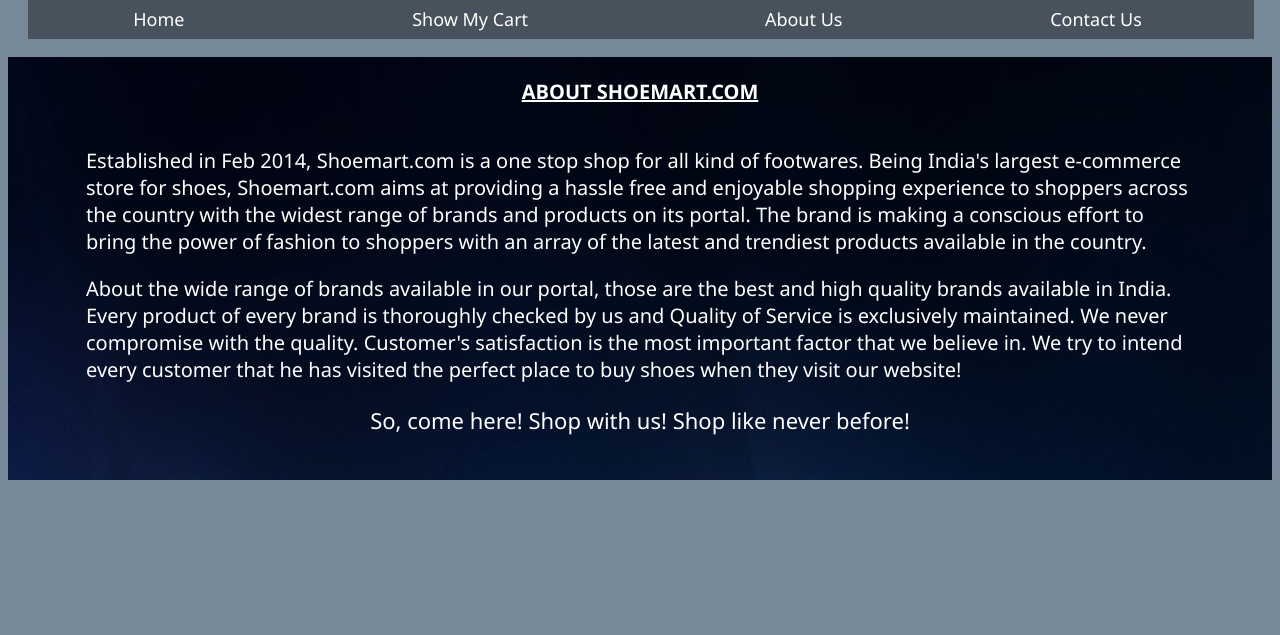
After one commit to mspuranika/shoemart.com, a PHP site: page /aboutus.php in a window 1280 px wide. The commit adds this page. Shown: the part 165-800 px from the top of the page. Run offline with PHP 8.4, Linux system fonts and the light colour scheme.

Commit message:
A simple e-commerce website to buy shoes online
I used PHP, HTML5, JavaScript and mySQL to construct this website.
Since I'm very new to PHP, please consider this website as a beginner's
work!

```diff
--- /dev/null
+++ b/aboutus.php
@@ -0,0 +1,37 @@
+<?php
+include("include/header.php");
+?>
+<html>
+    <head>
+        <style type="text/css">
+            .about{overflow:auto;font-size:20px;color:white;
+                  font-family:'WOL_Reg','Segoe UI',Tahoma,Helvetica,sans-serif;
+                  }
+        </style>
+    </head>
+    <body><br>
+        <table height="400px" width="100%" background="/shoemart.com/images/blueee.jpg" >
+            <tr height="30px"><td><br>
+            <div class="about" height="30px" valign="top" align="center"><b><u>ABOUT SHOEMART.COM</b></u></div>
+                </td></tr>
+            <tr height="370px"><td valign="top"><br><p class="about" style="margin-left: 75px;margin-right:75px;">
+                Established in Feb 2014, Shoemart.com is a one stop shop for all kind of footwares. Being India's largest e-commerce store for shoes,
+                Shoemart.com aims at providing a hassle free and enjoyable shopping experience to shoppers across the country with the widest range of brands and
+                products on its portal. The brand is making a conscious effort to bring the power of fashion to shoppers with an array of the latest and trendiest
+                products available in the country.
+
+                    </p>
+                    <p class="about" style="margin-left:75px; margin-right:75px;">
+                        About the wide range of brands available in our portal, those are the best and high quality brands
+                         available in India. Every product of every brand is thoroughly checked by us and Quality of
+                        Service is exclusively maintained. We never compromise with the quality. Customer's satisfaction is
+                        the most important factor that we believe in. We try to intend every customer that he has visited the
+                        perfect place to buy shoes when they visit our website!
+                    </p>
+                    <p class="about" style="margin-left:75px; margin-right:75px;font-size:22px;" align='center'>
+                        So, come here! Shop with us! Shop like never before!
+                    </p></td></tr>
+        </table>
+
+    </body>
+</html>
--- a/alreadybought.php
+++ b/alreadybought.php
@@ -13,7 +13,7 @@
                 padding: 15px;
                 color:white;
             }
-            a{text-decoration:none;color:black;-webkit-border-radius: 10px;-moz-border-radius:10px;height:30px;font-size:18px;}
+            a{text-decoration:none;color:inherit;-webkit-border-radius: 10px;-moz-border-radius:10px;height:30px;font-size:18px;}
             .pepe{font-family:'WOL_Reg','Segoe UI',Tahoma,Helvetica,sans-serif;font-size:22px;}
             .pepe1{font-family:'WOL_Reg','Segoe UI',Tahoma,Helvetica,sans-serif;font-size:18px;}
             .productdetail{font-size:20px;color:white;font-family:'WOL_Reg','Segoe UI',Tahoma,Helvetica,sans-serif;overflow:auto;}
--- a/buy.php
+++ b/buy.php
@@ -28,7 +28,7 @@
                 padding: 9px;
                 color:white;
             }
-            a{text-decoration:none;color:black;-webkit-border-radius: 10px;-moz-border-radius:10px;height:30px;font-size:18px;}
+            a{text-decoration:none;color:inherit;-webkit-border-radius: 10px;-moz-border-radius:10px;height:30px;font-size:18px;}
         </style>
         <script type="text/javascript">
             var image1 = new Image();
--- /dev/null
+++ b/cart.php
@@ -0,0 +1,4 @@
+<?php
+include("/wamp/www/shoemart.com/include/header.php");
+include("/wamp/www/shoemart.com/include/sidebar.php");
+?>
--- a/include/header.php
+++ b/include/header.php
@@ -10,11 +10,15 @@
             margin-top:1px;
             margin-left:3px;
         }
+        .menuba{font-family:'WOL_Reg','Segoe UI',Tahoma,Helvetica,sans-serif;margin-left:3px;
+               border:3px;border-color:#202122; margin-left:5px;color:white;font-size:18px;}
+        a{text-decoration:none;color:inherit;}
 
     </style>
 </head>
-<body bgcolor=#778899 ><br>
+<body bgcolor=#778899 >
     <table style="background-color:#778899;"  height=20% width=100% cellspacing=0 margin-top=0 margin-left=0>
+
         <tr>
             <td width=1%>
                 <a href="/shoemart.com/index.php"><img src="/shoemart.com/images/logo.jpg" alt="error" height=150em/></a>
@@ -22,11 +26,16 @@
             <td width=50% align="left" margin-left=2em background="black">
         <marquee behavior="slide" onmouseover="stop();" onmouseout="start();"><img src="/shoemart.com/images/marquee.jpg" height=120px width=100%/>
         </marquee>
-
-
     </td>
-
-</tr>
-</table>
+    </tr>
+   </table>
+    <table style="margin-left:20px;margin-right:20px;" height=40px; width=97% cellspacing=0 margin-top=0 margin-left=0>
+        <tr style="background-color:#47525C;">
+            <td class="menuba" align="center"><a href="/shoemart.com/index.php">&nbsp;&nbsp;&nbsp;&nbsp;Home</a></td>
+             <td class="menuba" align="center"><a href="/shoemart.com/cart.php">Show My Cart</a></td>
+             <td class="menuba" align="center"><a href="/shoemart.com/aboutus.php">About Us</a></td>
+              <td class="menuba" align="center" ><a href="/shoemart.com/contactus.php">Contact Us</a></td>
+        </tr>
+    </table>
 </body>
 </html>
--- a/include/sidebar.php
+++ b/include/sidebar.php
@@ -52,7 +52,7 @@
   <table cellspacing="20" class="can" cellpadding="0">
     <tr>
       <td width="20%" class="higt" valign="top"><ul>
-          <li><a href="/shoemart.com/index.php">Home</a></li>
+          <li>Do specific search here!</li>
           <hr>
           <li>Gender</li>
           <br>
```
Also changed, not shown: contactus.php (added, +32 -0 lines), popup.php (added, +16 -0 lines), images/blueee.jpg (added), images/slideshow/image3.jpg, images/slideshow/image34.jpg (added), images/slideshow/image4.jpg, images/slideshow/image45.jpg (added).
